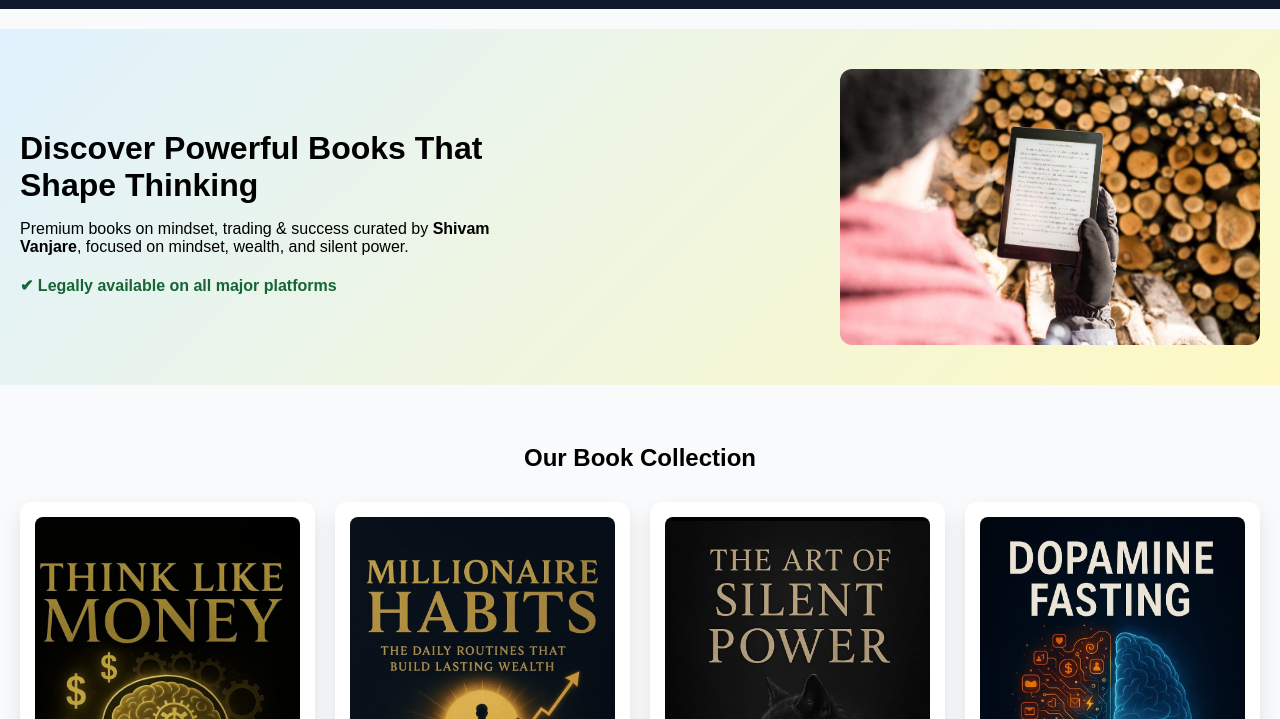
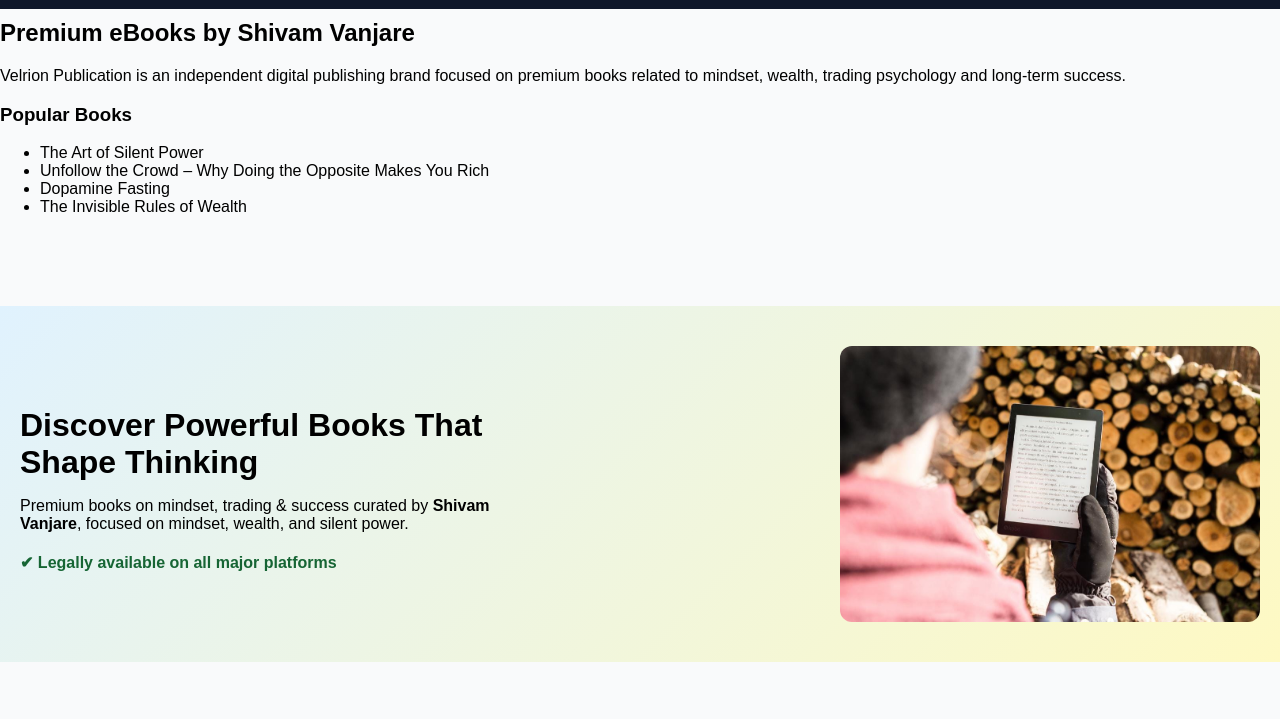
Before and after one commit to velrionpublication/velrion-publication, a plain HTML site: page index.html in a window 1280 px wide. Shown: the part 61-780 px from the top of the page. Drawn offline with Linux system fonts and the light colour scheme.

Commit message:
Update index.html

```diff
--- a/index.html
+++ b/index.html
@@ -2,16 +2,45 @@
 <html lang="en">
 <head>
     <meta charset="UTF-8">
-    <title>Velrion Publication</title>
+
+    <!-- 🔥 MAIN TITLE (Google blue link) -->
+    <title>Velrion Publication | Premium eBooks by Shivam Vanjare</title>
 
     <!-- Mobile Responsive -->
     <meta name="viewport" content="width=device-width, initial-scale=1.0">
 
-    <!-- SEO -->
-    <meta name="description" content="Velrion Publication – premium ebooks on mindset, wealth and success by Shivam Vanjare. Legally available on all major platforms.">
+    <!-- 🔥 SEO DESCRIPTION (Google snippet) -->
+    <meta name="description" content="Velrion Publication publishes premium eBooks on mindset, wealth, trading psychology and success by Shivam Vanjare." />
+
+    <!-- Author -->
     <meta name="author" content="Shivam Vanjare">
+
+    <!-- 🔥 KEYWORDS (supporting SEO) -->
+    <meta name="keywords" content="Velrion Publication, Shivam Vanjare, mindset ebooks, wealth books, trading psychology books, premium ebooks">
+
+    <!-- Google Site Verification (KEEP FOREVER) -->
+    <meta name="google-site-verification" content="google23e54b6fdcc24d04" />
 </head>
+
 <body>
+
+    <!-- 🔥 TEXT CONTENT FOR GOOGLE (VERY IMPORTANT) -->
+    <h1>Velrion Publication</h1>
+
+    <h2>Premium eBooks by Shivam Vanjare</h2>
+
+    <p>
+        Velrion Publication is an independent digital publishing brand focused on premium books
+        related to mindset, wealth, trading psychology and long-term success.
+    </p>
+
+    <h3>Popular Books</h3>
+    <ul>
+        <li>The Art of Silent Power</li>
+        <li>Unfollow the Crowd – Why Doing the Opposite Makes You Rich</li>
+        <li>Dopamine Fasting</li>
+        <li>The Invisible Rules of Wealth</li>
+    </ul>
 
     <!-- Website Content loads from JS -->
     <script src="app.js"></script>
```
